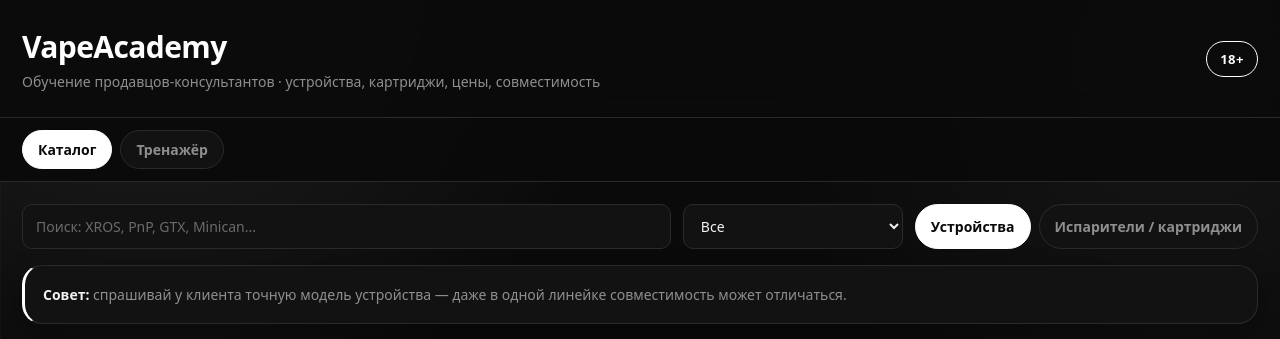
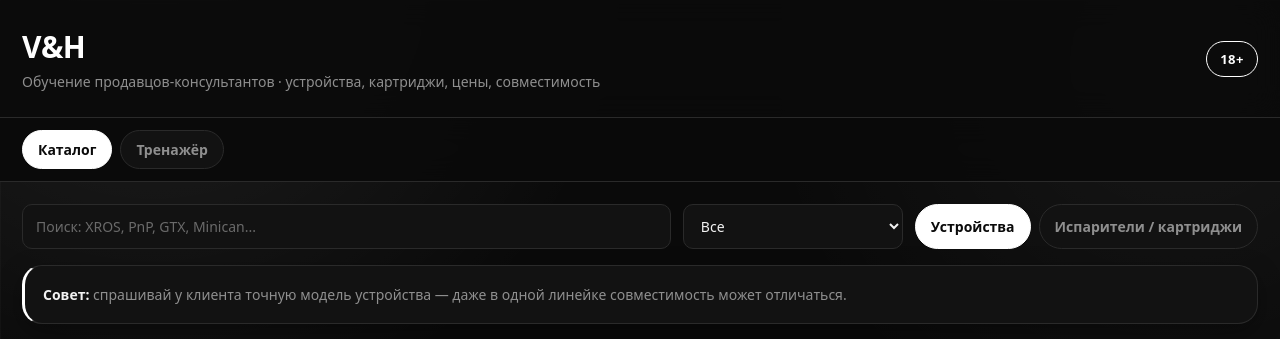
Before and after one commit to alittleprojects/VH_Learning, a plain HTML site: page index.html in a window 1280 px wide. Shown: the top 339 px of the page. Drawn offline with Linux system fonts and the light colour scheme.

Commit message:
Update index.html

```diff
--- a/index.html
+++ b/index.html
@@ -3,14 +3,14 @@
 <head>
   <meta charset="UTF-8" />
   <meta name="viewport" content="width=device-width, initial-scale=1.0" />
-  <title>VapeAcademy — обучение продавцов</title>
+  <title>V&amp;H </title>
   <link rel="stylesheet" href="css/style.css" />
 </head>
 <body>
 
 <header class="header">
   <div>
-    <h1>VapeAcademy</h1>
+    <h1>V&amp;H</h1>
     <p>Обучение продавцов-консультантов · устройства, картриджи, цены, совместимость</p>
   </div>
   <div class="age">18+</div>
```
